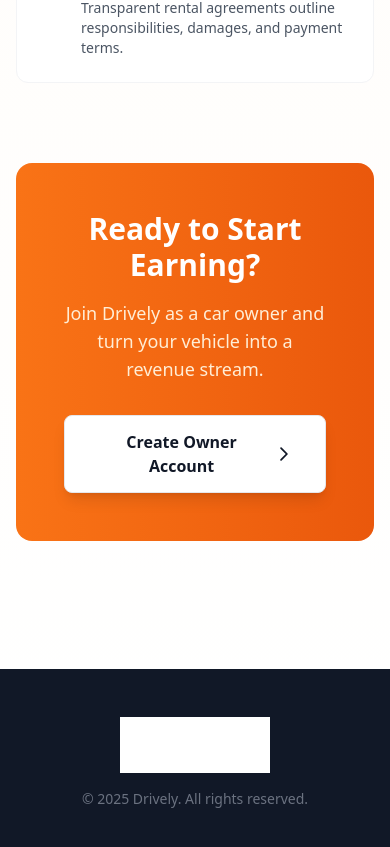
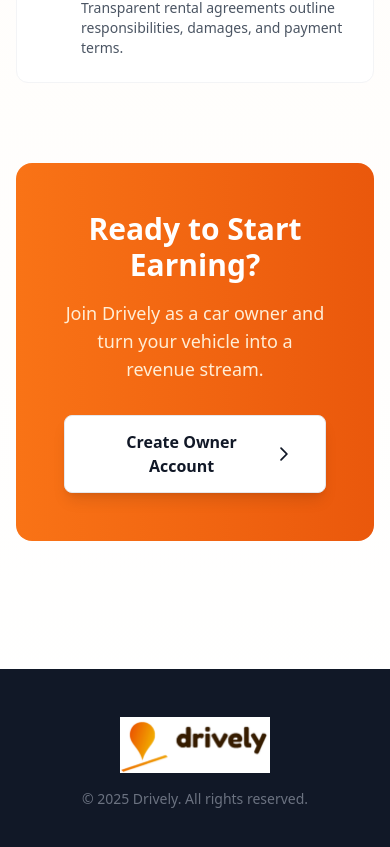
Before and after one commit to joshmacaraig/Drively, a Next.js app: page /owner in a window 390 px wide. Shown: the part 3547-4394 px from the top of the page. Built offline with nearby package versions, Linux system fonts and the light colour scheme.

Commit message:
Fix: Center feature cards on mobile and remove broken logo filters
- Center 'Verified Owners' cards on mobile with max-w-sm
- Remove brightness-0 invert filters from footer logos
- Logo now displays in original colors on dark footer

```diff
--- a/app/owner/page.tsx
+++ b/app/owner/page.tsx
@@ -237,7 +237,7 @@
             alt="Drively Logo"
             width={180}
             height={60}
-            className="h-14 w-auto mx-auto mb-4 brightness-0 invert"
+            className="h-14 w-auto mx-auto mb-4"
           />
           <p className="text-secondary-500 text-sm">
             © 2025 Drively. All rights reserved.
--- a/app/page.tsx
+++ b/app/page.tsx
@@ -183,7 +183,7 @@
             </p>
           </div>
 
-          <div className="grid md:grid-cols-3 gap-8 mb-20">
+          <div className="grid md:grid-cols-3 gap-8 mb-20 max-w-sm md:max-w-none mx-auto">
             <div className="bg-white p-8 rounded-2xl shadow-md hover:shadow-lg transition-all border border-secondary-100">
               <div className="w-16 h-16 bg-primary-50 rounded-xl flex items-center justify-center mb-6">
                 <UserCheck size={32} weight="duotone" className="text-primary-600" />
@@ -433,7 +433,7 @@
                 alt="Drively Logo"
                 width={180}
                 height={60}
-                className="h-14 w-auto mb-4 brightness-0 invert"
+                className="h-14 w-auto mb-4"
               />
               <p className="text-secondary-400 text-sm">
                 A peer-to-peer car rental platform serving Candelaria, Quezon.
```
